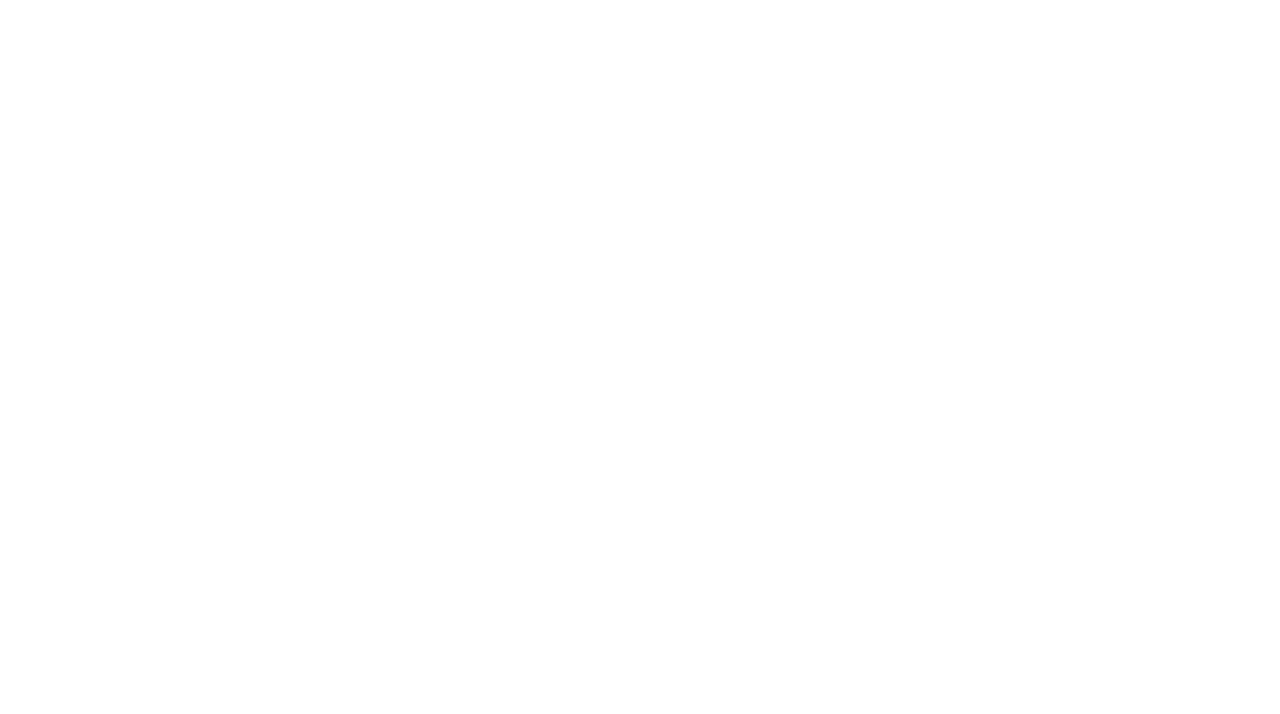
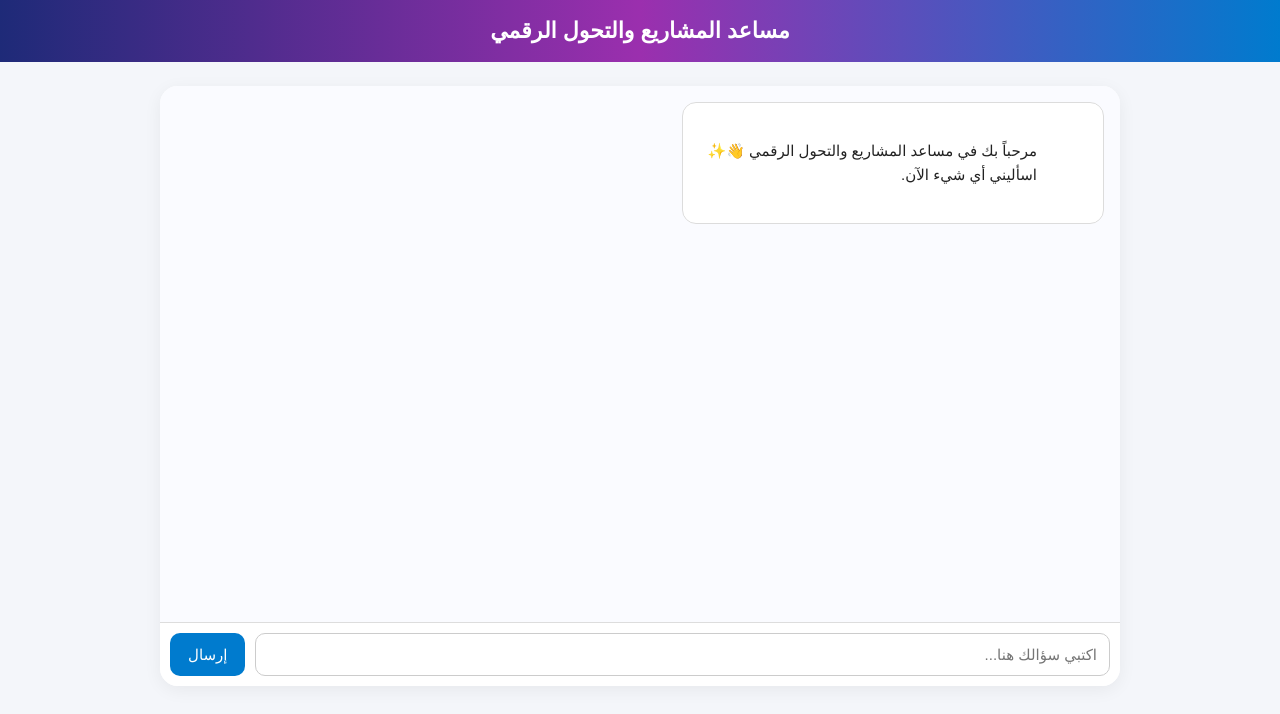
Before and after one commit to w434920439-commits/chat-assistant, a plain HTML site: page index.html in a window 1280 px wide. Drawn offline with Linux system fonts and the light colour scheme.

Commit message:
Update index.html

```diff
--- a/index.html
+++ b/index.html
@@ -1,9 +1,150 @@
+<!DOCTYPE html>
+<html lang="ar" dir="rtl">
+<head>
+  <meta charset="UTF-8" />
+  <meta name="viewport" content="width=device-width, initial-scale=1">
+  <title>مساعد المشاريع والتحول الرقمي</title>
+
+  <style>
+    :root {
+      --sbc-dark: #1E2A78;
+      --sbc-purple: #9B2FAE;
+      --sbc-blue: #007BCE;
+      --bg-soft: #f4f6fa;
+      --user-bubble: #E8EDFF;
+      --bot-bubble: #ffffff;
+      --border-soft: #dcdcdc;
+    }
+
+    body {
+      margin: 0;
+      background: var(--bg-soft);
+      font-family: "Tajawal", sans-serif;
+      color: #222;
+    }
+
+    .top-bar {
+      background: linear-gradient(90deg, var(--sbc-dark), var(--sbc-purple), var(--sbc-blue));
+      color: #fff;
+      padding: 18px;
+      text-align: center;
+      font-size: 22px;
+      font-weight: 600;
+    }
+
+    .chat-wrapper {
+      max-width: 960px;
+      margin: 24px auto;
+      padding: 0 12px;
+    }
+
+    .chat-card {
+      background: #fff;
+      border-radius: 18px;
+      box-shadow: 0 4px 18px rgba(0,0,0,0.06);
+      height: 600px;
+      display: flex;
+      flex-direction: column;
+      overflow: hidden;
+    }
+
+    .chat-body {
+      flex: 1;
+      padding: 16px;
+      overflow-y: auto;
+      background: #fafbff;
+    }
+
+    .msg-row { display: flex; margin-bottom: 10px; }
+    .msg-row.user { justify-content: flex-end; }
+    .msg-row.bot { justify-content: flex-start; }
+
+    .msg-bubble {
+      max-width: 75%;
+      padding: 12px 16px;
+      border-radius: 14px;
+      white-space: pre-wrap;
+      font-size: 15px;
+      line-height: 1.6;
+    }
+
+    .msg-bubble.user {
+      background: var(--user-bubble);
+      border: 1px solid #c7d3ff;
+    }
+
+    .msg-bubble.bot {
+      background: #fff;
+      border: 1px solid var(--border-soft);
+    }
+
+    .typing-indicator {
+      display: none;
+      padding: 10px;
+      font-size: 13px;
+      color: #777;
+    }
+
+    .chat-footer {
+      padding: 10px;
+      border-top: 1px solid #ddd;
+      display: flex;
+      gap: 10px;
+      background: #fff;
+    }
+
+    input {
+      flex: 1;
+      padding: 12px;
+      border-radius: 10px;
+      border: 1px solid #ccc;
+      font-size: 15px;
+    }
+
+    button {
+      padding: 12px 18px;
+      background: var(--sbc-blue);
+      color: #fff;
+      border-radius: 10px;
+      border: none;
+      cursor: pointer;
+      font-size: 15px;
+    }
+  </style>
+</head>
+
+<body>
+
+  <div class="top-bar">مساعد المشاريع والتحول الرقمي</div>
+
+  <div class="chat-wrapper">
+    <div class="chat-card">
+
+      <div id="chatBody" class="chat-body">
+        <div class="msg-row bot">
+          <div class="msg-bubble bot">
+            مرحباً بك في مساعد المشاريع والتحول الرقمي 👋✨
+            اسأليني أي شيء الآن.
+          </div>
+        </div>
+      </div>
+
+      <div id="typingRow" class="typing-indicator">المساعد يكتب...</div>
+
+      <div class="chat-footer">
+        <input id="userInput" type="text" placeholder="اكتبي سؤالك هنا..." onkeydown="handleKey(event)">
+        <button onclick="sendMessage()">إرسال</button>
+      </div>
+
+    </div>
+  </div>
+
 <script>
   const chatBody = document.getElementById("chatBody");
   const typingRow = document.getElementById("typingRow");
   const userInput = document.getElementById("userInput");
 
-  function appendMessage(text, sender="user") {
+  function appendMessage(text, sender = "user") {
     const row = document.createElement("div");
     row.className = "msg-row " + sender;
 
@@ -46,3 +187,6 @@
     }
   }
 </script>
+
+</body>
+</html>
```
